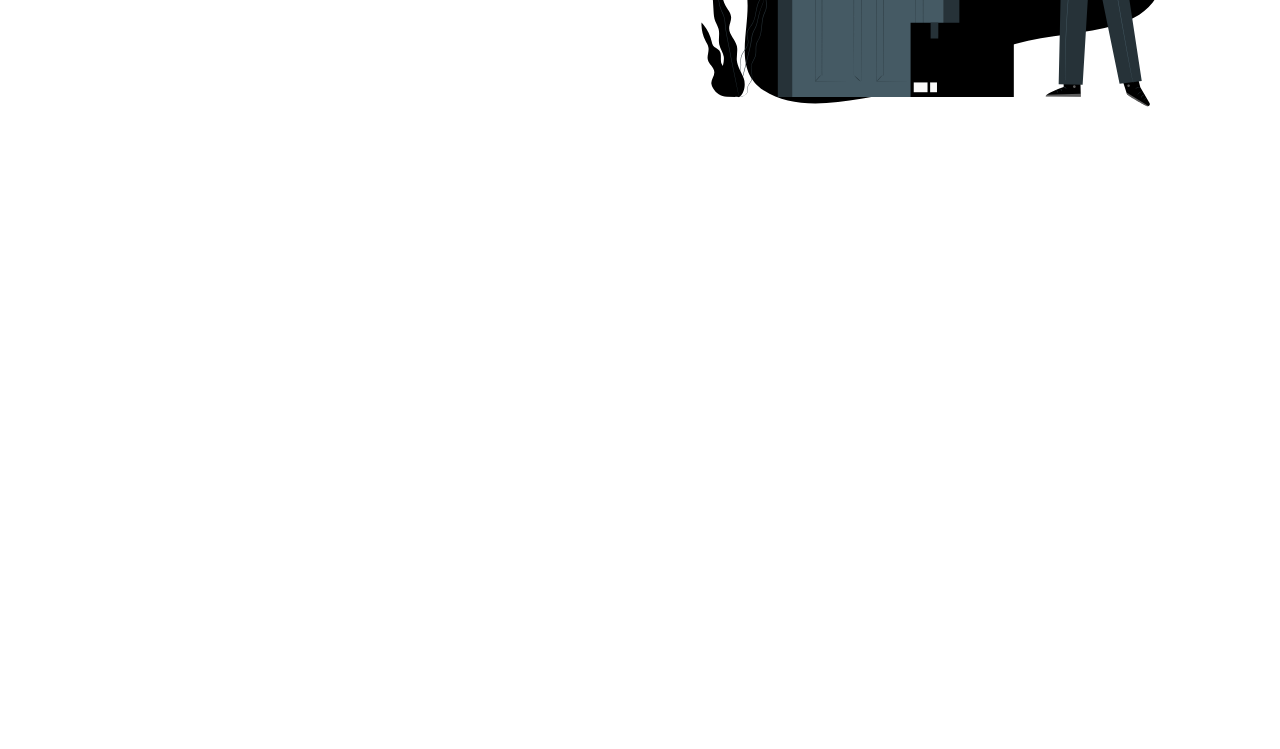
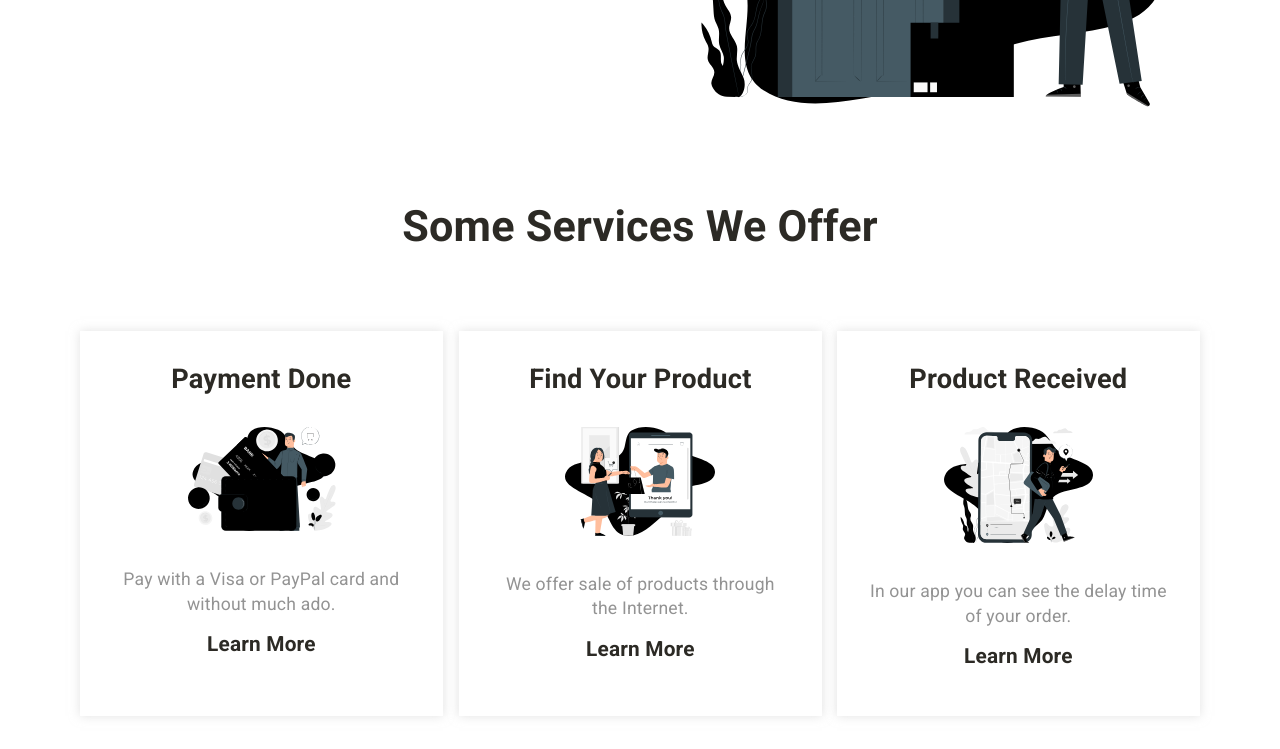
Before and after one commit to elghanbibadr/DeliveryWbsite, a website: page index.html in a window 1280 px wide. Shown: the part 1499-2248 px from the top of the page. Drawn offline with nearby package versions, Linux system fonts and the light colour scheme.

Commit message:
services section

```diff
--- /dev/null
+++ b/assets/scss/partials/_about+security.scss
@@ -0,0 +1,14 @@
+.about{
+    @include desktop{
+        margin-top: 10rem;
+    }
+&__img{
+     grid-area: 1/1/1/2;
+}
+}
+.security{
+    margin-top: 4rem;
+    @include desktop{
+        margin-top: 10rem;
+    }
+}
--- a/assets/scss/partials/_generals.scss
+++ b/assets/scss/partials/_generals.scss
@@ -12,7 +12,7 @@ body{
     font-size: 1rem;
     letter-spacing: 0.2px;
     overflow-x: hidden;
-    height: 300vh;
+    height: 500vh;
 }
 
 ul{
--- a/assets/scss/partials/_grid.scss
+++ b/assets/scss/partials/_grid.scss
@@ -7,7 +7,12 @@
         grid-template-columns: 1fr 1fr;
     }
     .grid--cls3{
-        grid-template-columns: repeat(3,1fr);
+        grid-template-columns: repeat(2,1fr);
+        grid-template-rows: 1fr 1fr;
+
+        @include desktopLarge{
+            grid-template-columns: 1fr 1fr 1fr;
+        }
     }
     .grid--cls5{
         grid-template-columns: repeat(5,1fr);
--- a/assets/scss/style.scss
+++ b/assets/scss/style.scss
@@ -6,17 +6,49 @@
 @import './partials/btn';
 @import './partials/nav';
 @import './partials/home';
-.about{
+@import './partials/about+security';
+.services{
+    margin-top: 4rem;
+
+    h1{
+        margin-top: 6rem;
+        margin-bottom: 3rem;
+        // @include desktop{
+        //     margin-top: 8rem;
+        // }
+    }
+    text-align: center;
+    &__card{
+        margin: 2rem;
+       width: 70%;
+       margin-inline: auto;
        @include desktop{
-        margin-top: 10rem;
+           width: 80%;
+       }
+       @include desktopLarge{
+           width: 100%;
+       }
+       box-shadow: $box-shadow;
+       padding: 2rem ;
     }
     &__img{
-     grid-area: 1/1/1/2;
+          width: 50%;
+          margin-block: 2rem;
     }
+    &__more-info{
+        margin-block: 1rem;
+        cursor: pointer;
     }
-.security{
-    margin-top: 4rem;
+    .last{
         @include desktop{
-        margin-top: 10rem;
+            width: 40%;
+
         }
+        @include desktopLarge{
+            width: 100%;
+            grid-column: span 1;
         }
+        grid-column: span 2;
+    }
+
+}
--- a/index.html
+++ b/index.html
@@ -68,8 +68,31 @@
             </section>
 
             <!--=============== SERVICES ===============-->
-            <section class="services section container" id="services">
-
+            <section class="services  section container" id="services">
+                <h1 class="services__title" data-aos="fade-up" data-aos-anchor-placement="top-bottom">Some services we offer</h1>
+                <div class="grid grid--cls3">
+                    <div class="services__card" data-aos="zoom-in">
+                        <h2 class="services__title">Payment done</h2>
+                        <img src="/assets/img/services1-ilustration.svg"  class="services__img">
+                        <p class="services__desc">Pay with a Visa or PayPal card and without much ado.
+                        </p>
+                        <h3 class="services__more-info">Learn More</h3>
+                    </div>
+                    <div class="services__card" data-aos="zoom-in">
+                        <h2 class="services__title">find your product</h2>
+                        <img src="/assets/img/services2-ilustration.svg"  class="services__img">
+                        <p class="services__desc">We offer sale of products through the Internet.
+                        </p>
+                        <h3 class="services__more-info">Learn More</h3>
+                    </div>
+                    <div class="services__card last" data-aos="zoom-in">
+                        <h2 class="services__title">Product Received</h2>
+                        <img src="/assets/img/services3-ilustration.svg"  class="services__img">
+                        <p class="services__desc">In our app you can see the delay time of your order.
+                        </p>
+                        <h3 class="services__more-info">Learn More</h3>
+                    </div>
+                </div>
             </section>
 
             <!--=============== APP ===============-->
```
Also changed, not shown: assets/scss/style.css, 1 other file. Lines whose indentation alone changed are shown as unchanged.
